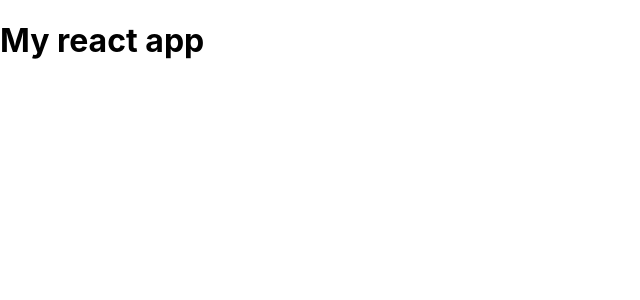
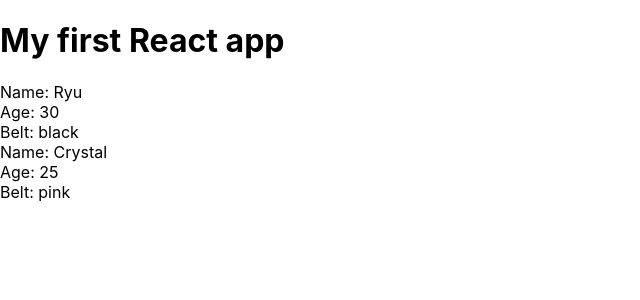
Before and after one commit to sujiayi317/react-redux-full, a React (Create React App) app: page / in a window 1280 px wide. Shown: the top 300 px of the page, without its empty margins (0-640 px from the left). Built offline with nearby package versions, Linux system fonts and the light colour scheme.

Commit message:
Conditional output

```diff
--- a/src/App.js
+++ b/src/App.js
@@ -1,10 +1,22 @@
+import { Component } from 'react';
+import Ninjas from './Ninjas'
 
-function App() {
-  return (
-    <div className="App">
-      <h1>My react app</h1>
-    </div>
-  );
+class App extends Component {
+  state = {
+    ninjas: [
+      { name: 'Ryu', age: 30, belt: 'black', id: 1 },
+      { name: 'Yoshi', age: 20, belt: 'green', id: 2 },
+      { name: 'Crystal', age: 25, belt: 'pink', id: 3 }
+    ]
+  }
+  render() {
+    return (
+      <div className="App">
+        <h1>My first React app</h1>
+        <Ninjas ninjas={this.state.ninjas}/>
+      </div>
+    );
+  }
 }
 
 export default App;
--- /dev/null
+++ b/src/Ninjas.js
@@ -0,0 +1,56 @@
+
+const Ninjas = ({ninjas}) => {
+  console.log(ninjas)
+
+  // const ninjaList = ninjas.map(ninja => {
+  //   return (
+  //     <div className="ninja" key={ninja.id}>
+  //       <div>Name: { ninja.name }</div>
+  //       <div>Age: { ninja.age }</div>
+  //       <div>Belt: { ninja.belt }</div>
+  //     </div>
+  //   )
+  // })
+  const ninjaList = ninjas.map(ninja => {
+    return ninja.age > 20 ? (
+      <div className="ninja" key={ninja.id}>
+        <div>Name: { ninja.name }</div>
+        <div>Age: { ninja.age }</div>
+        <div>Belt: { ninja.belt }</div>
+      </div>
+    ) : null
+  })
+
+  return (
+    <div className="ninja-list">
+      {ninjaList}
+    </div>
+  );
+}
+
+export default Ninjas;
+
+// ------------ class based component ----------
+// import React, { Component } from 'react'
+
+// class Ninjas extends Component{
+//   render(){
+//     const { ninjas } = this.props;
+//     const ninjaList = ninjas.map(ninja => {
+//       return (
+//         <div className="ninja" key={ninja.id}>
+//           <div>Name: { ninja.name }</div>
+//           <div>Age: { ninja.age }</div>
+//           <div>Belt: { ninja.belt }</div>
+//         </div>
+//       )
+//     });
+//     return (
+//       <div className="ninja-list">
+//         { ninjaList }
+//       </div>
+//     )
+//   }
+// }
+
+// export default Ninjas
```
